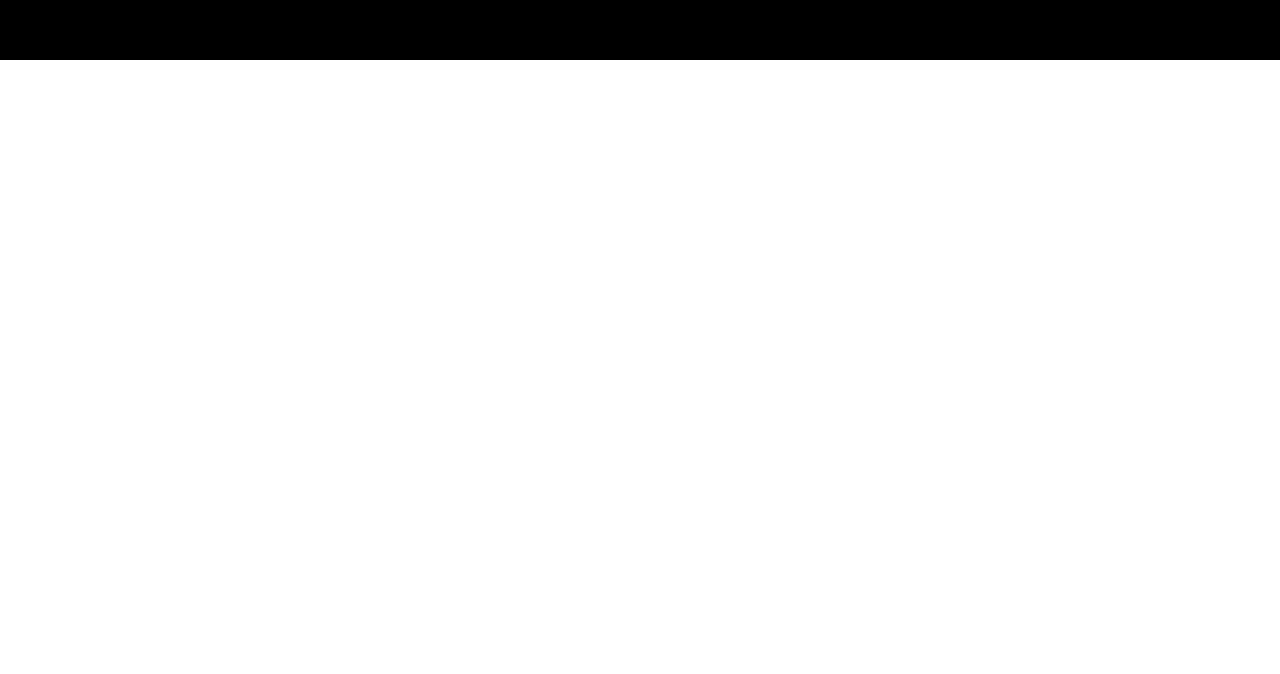
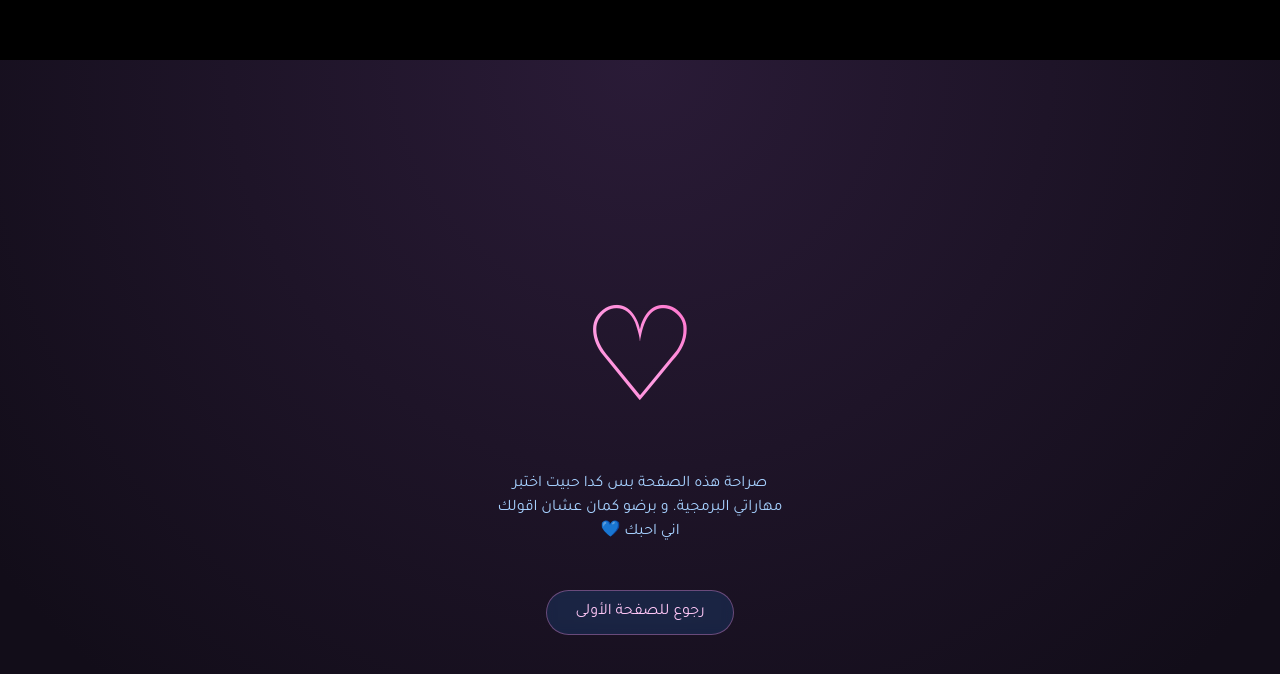
Before and after one commit to Abdlhmeed5/Habibi-Website, a plain HTML site: page heartbeat_magic.html in a window 1280 px wide. Shown: the part 740-1414 px from the top of the page. Before the commit the page ends 800 px from the top, so only its background shows below. Drawn offline with Linux system fonts and the light colour scheme.

Commit message:
heartbeat_magic.html

```diff
--- a/heartbeat_magic.html
+++ b/heartbeat_magic.html
@@ -100,6 +100,14 @@ color: #a6d1ff;
             background: rgba(255, 150, 230, 0.3);
             transform: translateY(-2px);
         }
+        .message {
+    margin-top: 20px;
+    color: #a6d1ff; /* أزرق فاتح متناسق مع ستايل الصفحة */
+    font-size: 16px;
+    text-align: center;
+    max-width: 300px;
+    line-height: 1.5;
+        }
     </style>
 </head>
 
@@ -114,7 +122,16 @@ color: #a6d1ff;
 
     <!-- 🎧 صوت نبض -->
     <audio id="heartbeat-sound" src="https://freesound.org/data/previews/567/567215_1263503-lq.mp3"></audio>
+<div class="container">
+    <div id="heart" class="heart">♡</div>
 
+    <!-- الجملة الجديدة أسفل القلب -->
+    <p class="message">
+        صراحة هذه الصفحة بس كدا حبيت اختبر مهاراتي البرمجية. و برضو كمان عشان اقولك اني احبك 💙
+    </p>
+
+    <a href="index.html" class="back">رجوع للصفحة الأولى</a>
+</div>
     <script>
         const heart = document.getElementById("heart");
         const sound = document.getElementById("heartbeat-sound");
```
